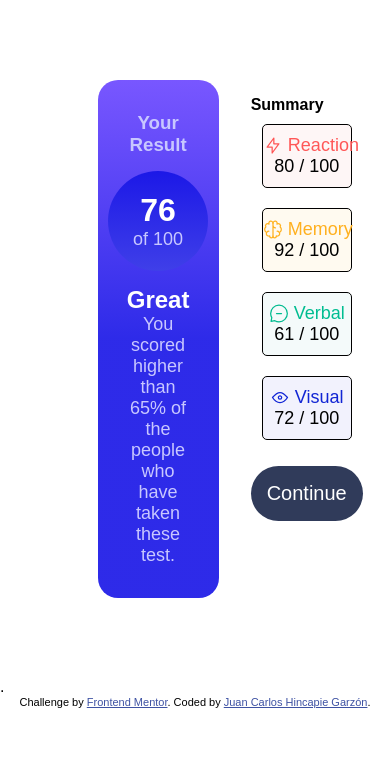
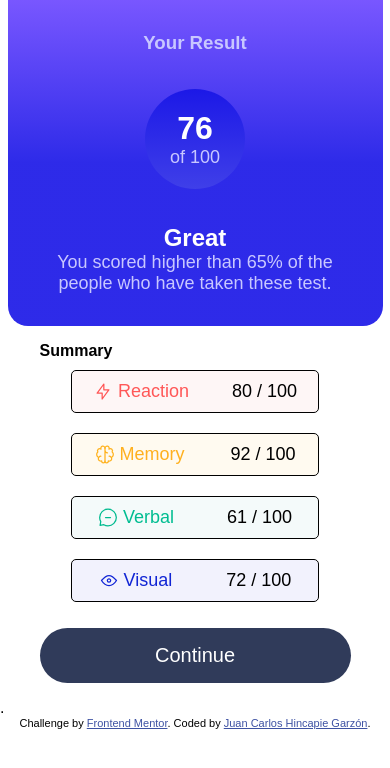
Before and after one commit to juankh993/Front-Mentor-HTML-CSS, a plain HTML site: page index.html in a window 390 px wide. Drawn offline with Linux system fonts and the light colour scheme.

Commit message:
fix: fixing media querys problems.

```diff
--- a/assets/styles.css/style.css
+++ b/assets/styles.css/style.css
@@ -25,6 +25,11 @@ main {
     background: linear-gradient(180deg, hsl(252, 100%, 67%) 0%, hsl(241, 81%, 54%) 50%);
     padding: 2rem 0;
     border-radius: 0 0 20px 20px;
+    display: flex;
+    flex-direction: column;
+    align-items: center;
+    justify-content: center;
+    gap: 20px;
 }
 h1, h2 {
     color: hsl(0, 0%, 100%);
@@ -123,7 +128,7 @@ h4 {
 
 
 
-@media (max-width: 1440px){
+@media (min-width: 1440px){
     main {
         display: grid;
         grid-template-columns: 1fr 1fr;
```
